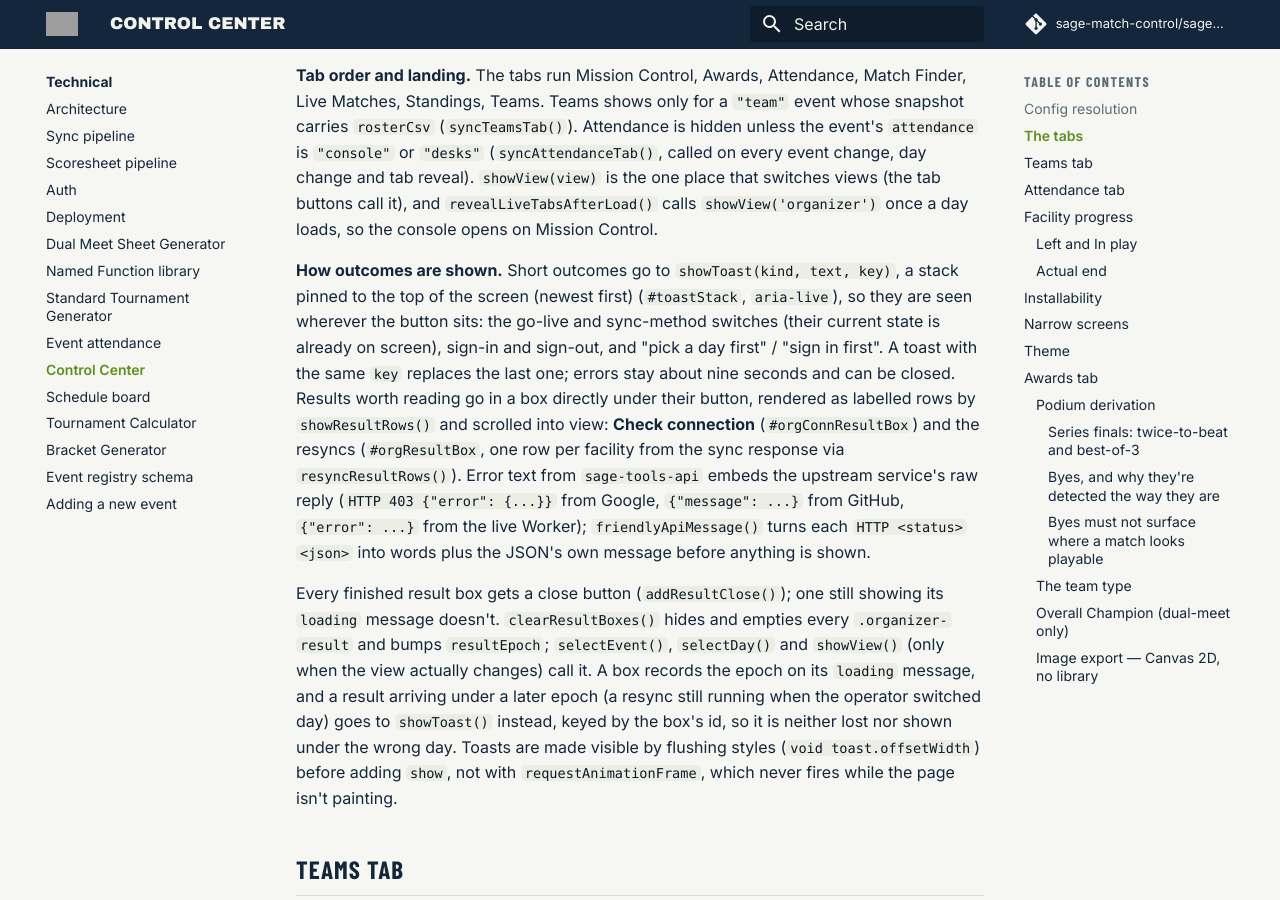
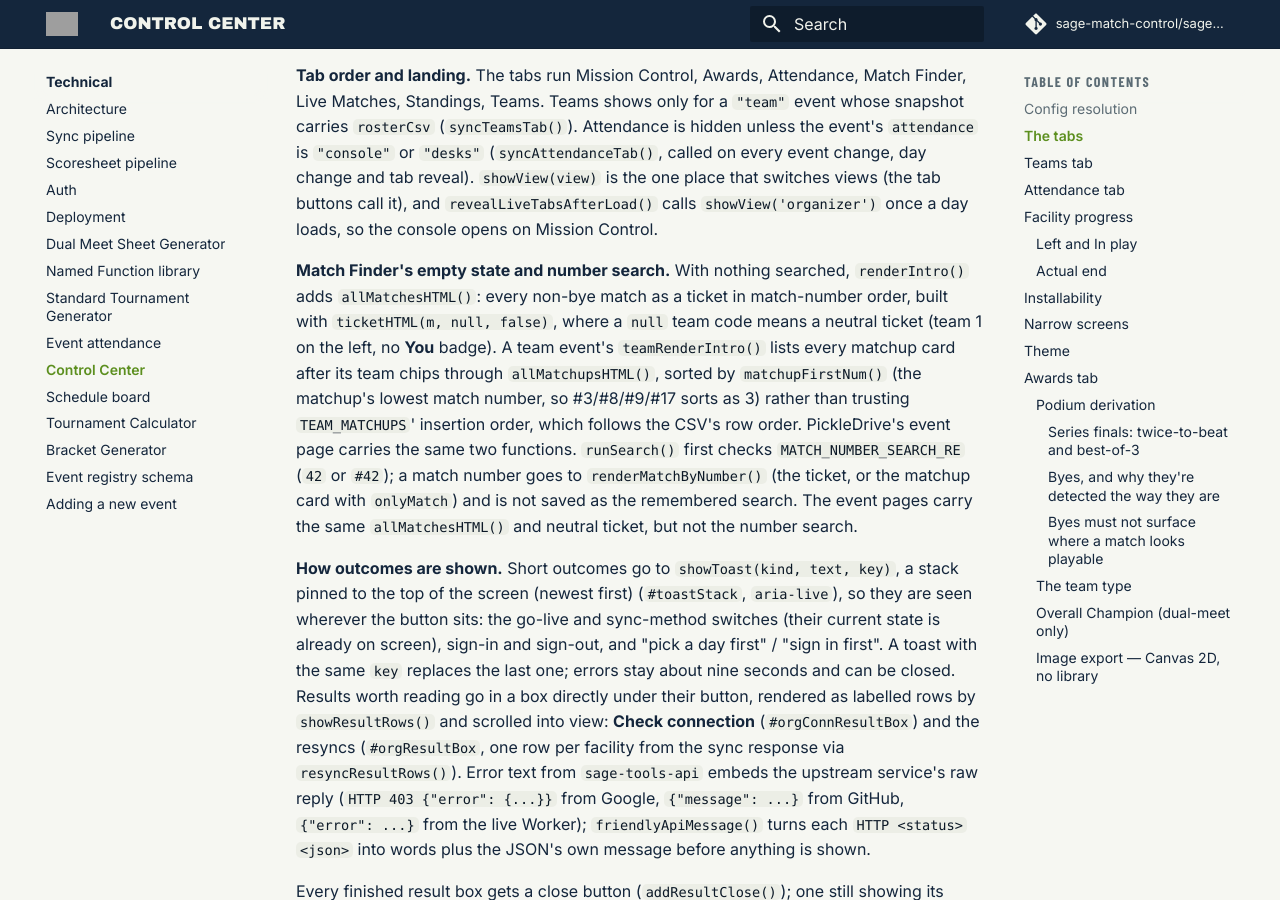
Before and after one commit to sage-match-control/sage-docs, an MkDocs documentation site: the page built from docs/technical/control-center.md, in a window 1280 px wide and 900 px high, scrolled down 3150 px. Built offline with MkDocs 1.6.1 and Material for MkDocs 9.7.7, drawn with Linux system fonts in a browser that asks for light colours; comment, search, counter and statistics services are not loaded.

Commit message:
Docs: Match Finder's all-matches default and Control Center's match-number search
Co-Authored-By: Claude Opus 5.5 <noreply@anthropic.com>

```diff
--- a/docs/technical/control-center.md
+++ b/docs/technical/control-center.md
@@ -147,6 +147,20 @@ every event change, day change and tab reveal). `showView(view)` is the one plac
 views (the tab buttons call it), and `revealLiveTabsAfterLoad()` calls
 `showView('organizer')` once a day loads, so the console opens on Mission
 Control.
+
+**Match Finder's empty state and number search.** With nothing searched,
+`renderIntro()` adds `allMatchesHTML()`: every non-bye match as a ticket in
+match-number order, built with `ticketHTML(m, null, false)`, where a `null`
+team code means a neutral ticket (team 1 on the left, no **You** badge). A
+team event's `teamRenderIntro()` lists every matchup card after its team
+chips through `allMatchupsHTML()`, sorted by `matchupFirstNum()` (the
+matchup's lowest match number, so #3/#8/#9/#17 sorts as 3) rather than
+trusting `TEAM_MATCHUPS`' insertion order, which follows the CSV's row order.
+PickleDrive's event page carries the same two functions. `runSearch()` first checks `MATCH_NUMBER_SEARCH_RE` (`42` or `#42`);
+a match number goes to `renderMatchByNumber()` (the ticket, or the matchup
+card with `onlyMatch`) and is not saved as the remembered search. The event
+pages carry the same `allMatchesHTML()` and neutral ticket, but not the
+number search.
 
 **How outcomes are shown.** Short outcomes go to `showToast(kind, text, key)`,
 a stack pinned to the top of the screen (newest first) (`#toastStack`, `aria-live`), so
```
Also changed, not shown: docs/features/control-center.md (+7 -1 lines), docs/features/tournament-hub.md (+6 -2 lines).
